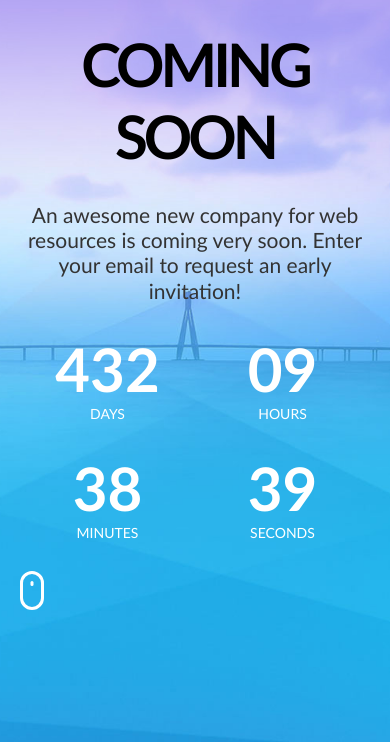
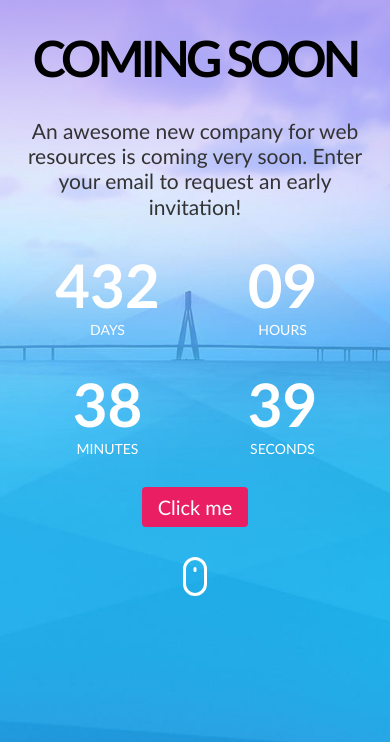
Before and after one commit to IrinaVaronka/6-projektas-coming-soon, a website: page index.html in a window 390 px wide. Shown: the part 102-844 px from the top of the page. Drawn offline with Linux system fonts and the light colour scheme.

Commit message:
Initial button style

```diff
--- /dev/null
+++ b/css/components/button.css
@@ -0,0 +1,11 @@
+.btn {
+   background-color: #EA1E63;
+   color: #fff;
+   padding: 0.5em 0.8em;
+   font-size: 20px;
+   line-height: 1em;
+   border-radius: 0.2em;
+}
+.btn:hover {
+box-shadow: 0 4px 8px #0002;
+}
--- a/css/components/clock.css
+++ b/css/components/clock.css
@@ -1,5 +1,6 @@
 .clock {
     display: flex;
+    width: 100%;
     flex-wrap: wrap;
     gap: 30px 0;
     text-align: center;
--- a/css/pages/home.css
+++ b/css/pages/home.css
@@ -5,6 +5,7 @@
 @import '../3-rd party/font-awesome.min.css';
 /* components */
 @import '../components/clock.css';
+@import '../components/button.css';
 @import '../components/mouse.css';
 @import '../components/progress-bar.css';
  /* CUSTOM STYLE BELOW THIS COMMENT LINE */
@@ -24,6 +25,7 @@
     flex-direction: column;
     gap: 30px;
     text-align: center;
+    align-items: center;
 }
 
 .logo {
@@ -91,3 +93,10 @@
     color: #03a9f5;
 
  }
+
+ @media (max-width: 600px) {
+   .main-title {
+      font-size: 50px;
+   }
+
+ }
--- a/index.html
+++ b/index.html
@@ -39,6 +39,7 @@
                     <div class="label">Seconds</div>
                 </div>
                 </div>
+                <div class="btn">Click me</div>
                 <div class="mouse">
                     <div class="wheel"></div>
                 </div>
```
